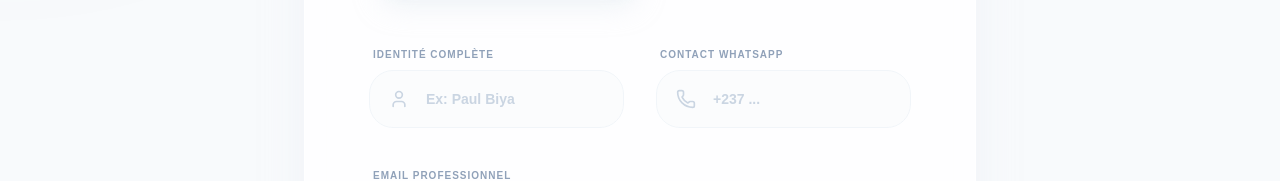
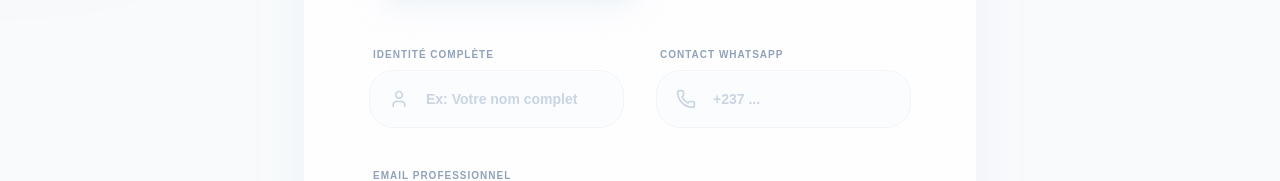
Before and after one commit to PenpenBerboss/Agri-connect, a React (Vite) app: page /register in a window 1280 px wide. Shown: the part 526-707 px from the top of the page. Built offline with nearby package versions, Linux system fonts and the light colour scheme; no server answers.

Commit message:
mod nom paul biya

```diff
--- a/package.json
+++ b/package.json
@@ -41,6 +41,7 @@
     "@types/express": "^4.17.21",
     "@types/leaflet": "^1.9.21",
     "@types/node": "^22.14.0",
+    "@types/react": "^19.2.15",
     "autoprefixer": "^10.4.21",
     "esbuild": "^0.25.0",
     "tailwindcss": "^4.1.14",
--- a/src/pages/Auth/Register.tsx
+++ b/src/pages/Auth/Register.tsx
@@ -104,7 +104,7 @@ export const Register = () => {
               <label className="block text-[10px] font-black uppercase tracking-widest text-slate-400 ml-1">Identité Complète</label>
               <div className="relative">
                 <div className="absolute inset-y-0 left-5 flex items-center pointer-events-none text-slate-300"><User className="h-5 w-5" /></div>
-                <input {...register('name', { required: true })} className="block w-full pl-14 pr-6 py-4.5 border border-slate-100 rounded-[1.5rem] bg-slate-50/50 text-slate-950 font-bold placeholder-slate-300 focus:outline-none focus:ring-4 focus:ring-primary-light/10 focus:bg-white focus:border-primary-light transition-all text-sm" placeholder="Ex: Paul Biya" />
+                <input {...register('name', { required: true })} className="block w-full pl-14 pr-6 py-4.5 border border-slate-100 rounded-[1.5rem] bg-slate-50/50 text-slate-950 font-bold placeholder-slate-300 focus:outline-none focus:ring-4 focus:ring-primary-light/10 focus:bg-white focus:border-primary-light transition-all text-sm" placeholder="Ex: Votre nom complet" />
               </div>
             </div>
 
```
